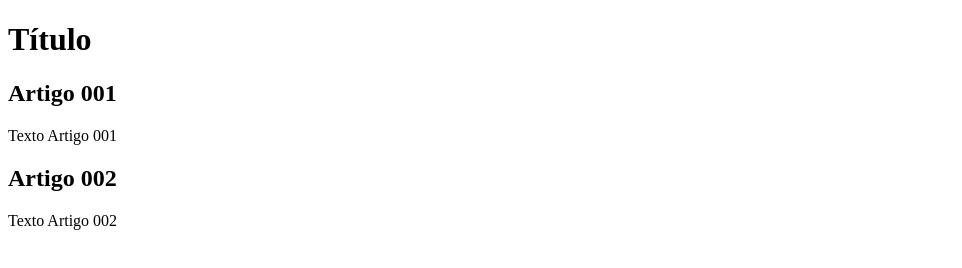
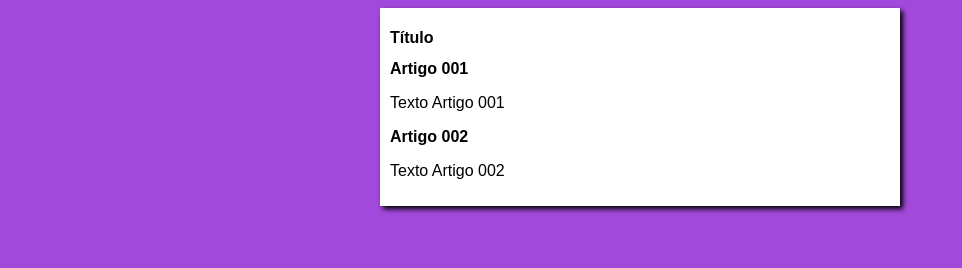
Before and after one commit to JuanHaddad/projeto-site, a plain HTML site: page index.html in a window 1280 px wide. Shown: the whole page, without its empty margins (0-962 px from the left). Drawn offline with Linux system fonts and the light colour scheme.

Commit message:
iniciei o design

```diff
--- /dev/null
+++ b/estilos/style.css
@@ -0,0 +1,16 @@
+* {
+    font-family: Arial, Helvetica, sans-serif;
+    font-size: 16px;
+}
+
+body {
+    background-color: rgb(161, 73, 219);
+}
+
+main {
+    background-color: white;
+    width: 500px;
+    margin: auto;
+    padding: 10px;
+    box-shadow: 3px 3px 5px black;
+}
--- a/index.html
+++ b/index.html
@@ -5,6 +5,7 @@
     <meta http-equiv="X-UA-Compatible" content="IE=edge">
     <meta name="viewport" content="width=device-width, initial-scale=1.0">
     <title>Título do site</title>
+    <link rel="stylesheet" href="estilos/style.css">
 </head>
 <body>
     <main>
```
